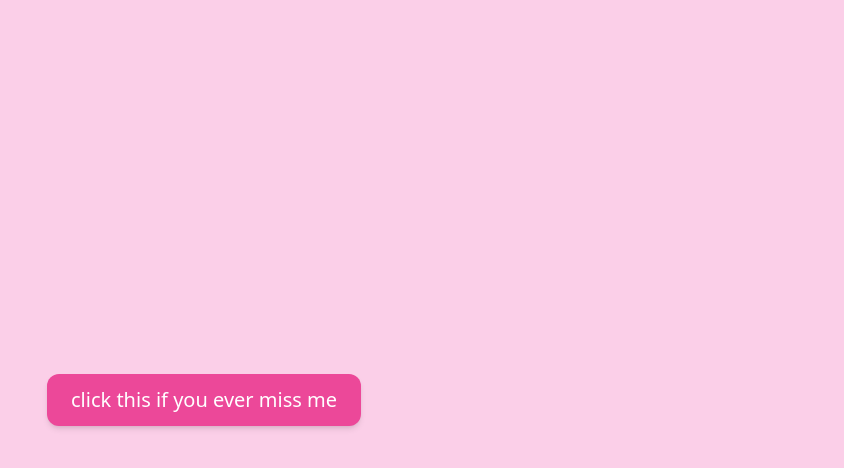
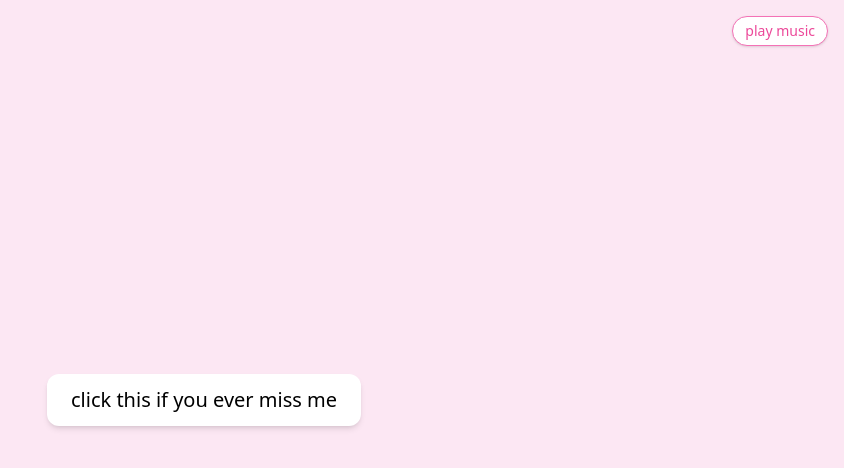
Before and after one commit to saturnislove/imissyoutoo, a Next.js app: page / in a window 1280 px wide. Shown: the top 468 px of the page, without its empty margins (436-1280 px from the left). Built offline with nearby package versions, Linux system fonts and the light colour scheme.

Commit message:
Update MissMeApp.js

```diff
--- a/pages/MissMeApp.js
+++ b/pages/MissMeApp.js
@@ -1,13 +1,20 @@
-import React, { useState } from "react";
+import React, { useState, useRef } from "react";
 import { motion } from "framer-motion";
+import Link from "next/link";
 
 const loveQuotes = [
   "I would rather spend one lifetime with you than face all the ages of this world alone.",
   "Whatever our souls are made of, yours and mine are the same.",
   "You are my sun, my moon, and all of my stars.",
   "In your smile, I see something more beautiful than the stars.",
-  "I love you not only for what you are, but for what I am when I am with you."
+  "I love you not only for what you are, but for what I am when I am with you.",
+  "You have bewitched me, body and soul, and I love you.",
+  "If I had a flower for every time I thought of you, I could walk in my garden forever.",
+  "My love for you is a journey, starting at forever and ending at never.",
+  "I saw that you were perfect, and so I loved you. Then I saw that you were not perfect, and I loved you even more.",
+  "You're nothing short of my everything."
 ];
+
 
 const loveImages = Array.from({ length: 25 }, (_, i) => `/${i + 1}.jpg`);
 
@@ -15,6 +22,8 @@ export default function MissMeApp() {
   const [showContent, setShowContent] = useState(false);
   const [quote, setQuote] = useState("");
   const [image, setImage] = useState("");
+  const [isPlaying, setIsPlaying] = useState(false);
+  const audioRef = useRef(null);
 
   const getRandomQuote = () => {
     const randomIndex = Math.floor(Math.random() * loveQuotes.length);
@@ -37,16 +46,30 @@ export default function MissMeApp() {
     setImage(getRandomImage());
   };
 
+  const toggleAudio = () => {
+    if (!audioRef.current) return;
+    if (isPlaying) {
+      audioRef.current.pause();
+    } else {
+      audioRef.current.play();
+    }
+    setIsPlaying(!isPlaying);
+  };
+
   return (
-    <div className="min-h-screen flex flex-col items-center justify-center bg-pink-200 p-6">
-      {/* Background music */}
-      <audio autoPlay loop className="hidden">
-        <source src="/love.mp3" type="audio/mpeg" />
-      </audio>
+    <div className="min-h-screen flex flex-col items-center justify-center bg-pink-100 p-4 relative">
+      {/* 🎵 Music Player Button */}
+      <audio ref={audioRef} src="/love.mp3" loop />
+      <button
+        className="absolute top-4 right-4 bg-white text-pink-500 border border-pink-400 rounded-full px-3 py-1 text-sm shadow hover:bg-pink-50"
+        onClick={toggleAudio}
+      >
+        {isPlaying ? "pause music" : "play music"}
+      </button>
 
       {!showContent ? (
         <button
-          className="text-xl px-6 py-3 bg-pink-500 text-white rounded-xl shadow-md hover:shadow-lg transition hover:bg-pink-600"
+          className="text-xl px-6 py-3 bg-white rounded-xl shadow-md hover:shadow-lg transition"
           onClick={handleInitialClick}
         >
           click this if you ever miss me
@@ -58,27 +81,28 @@ export default function MissMeApp() {
           transition={{ duration: 1 }}
           className="text-center"
         >
-          <div className="max-w-md w-full bg-white rounded-2xl shadow-xl p-4">
+          <div className="max-w-md bg-white rounded-2xl shadow-xl p-4">
             <img
               src={image}
               alt="Saturn and Anki <3"
-              className="rounded-2xl w-full max-h-[500px] object-contain mx-auto"
+              className="rounded-2xl w-full object-cover object-center"
+              style={{ maxHeight: "500px" }}
             />
-            <p className="mt-4 text-lg italic font-serif text-pink-600">
-              {quote}
-            </p>
+            <p className="mt-4 text-lg italic font-serif text-pink-700">{quote}</p>
+
+            <div className="flex flex-col gap-2 mt-4">
               <button
-              className="mt-4 px-4 py-2 bg-pink-500 text-white rounded-xl hover:bg-pink-600"
+                className="px-4 py-2 bg-pink-500 text-white rounded-xl hover:bg-pink-600"
                 onClick={handleCycleClick}
               >
                 click again if you miss me extra
               </button>
-            <button
-              className="mt-2 px-4 py-2 bg-white border border-pink-500 text-pink-500 rounded-xl hover:bg-pink-100"
-              onClick={() => setShowContent(false)}
-            >
+              <Link href="/">
+                <button className="px-4 py-2 bg-white text-pink-500 border border-pink-500 rounded-xl hover:bg-pink-50">
                   go home
                 </button>
+              </Link>
+            </div>
           </div>
         </motion.div>
       )}
```
Lines whose indentation alone changed are shown as unchanged.
